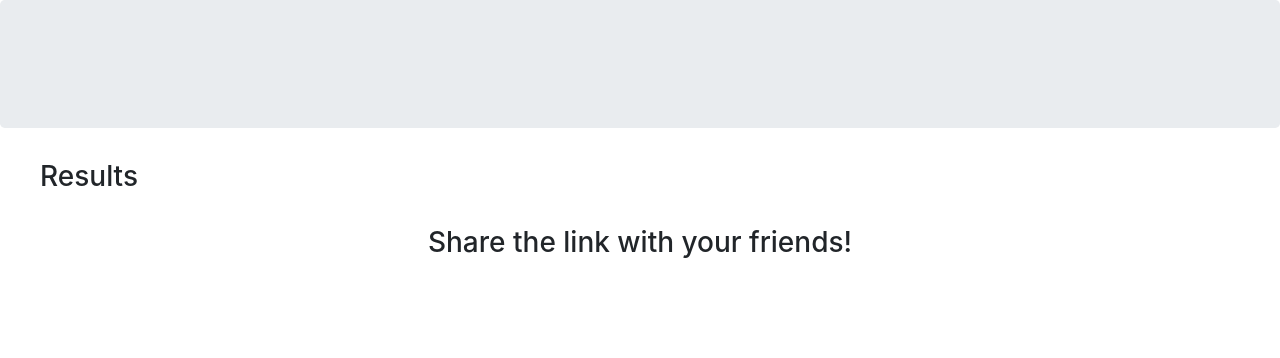
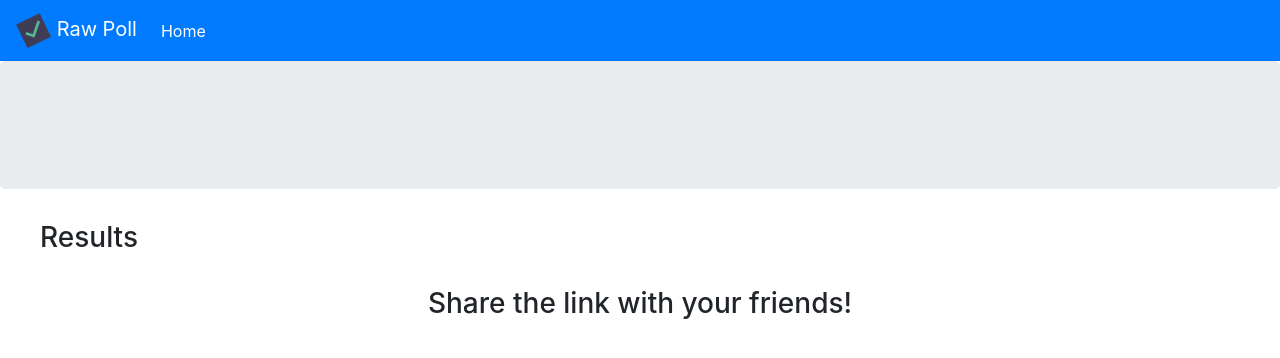
Before and after one commit to Andy-Python-Programmer/RawPoll, a plain HTML site: page public/poll.html in a window 1280 px wide. Drawn offline with nearby package versions, Linux system fonts and the light colour scheme; no server answers.

Commit message:
Update header

```diff
--- a/public/poll.html
+++ b/public/poll.html
@@ -11,7 +11,26 @@
     .share {
       width: 50%;
     }
+
+    body {
+      margin-bottom: 100px;
+    }
+
   </style>
+
+  <nav class="navbar navbar-expand-lg navbar-dark bg-primary">
+    <a class="navbar-brand" href="/">
+        <img src="/static/images/logo.svg" width="35px" alt="">
+        Raw Poll
+    </a>
+    <div class="collapse navbar-collapse" id="navbarNav">
+        <ul class="navbar-nav">
+          <li class="nav-item active">
+            <a class="nav-link" href="/">Home</a>
+          </li>
+        </ul>
+    </div>
+  </nav>
 
   <div class="opts jumbotron"></div>
 
```
